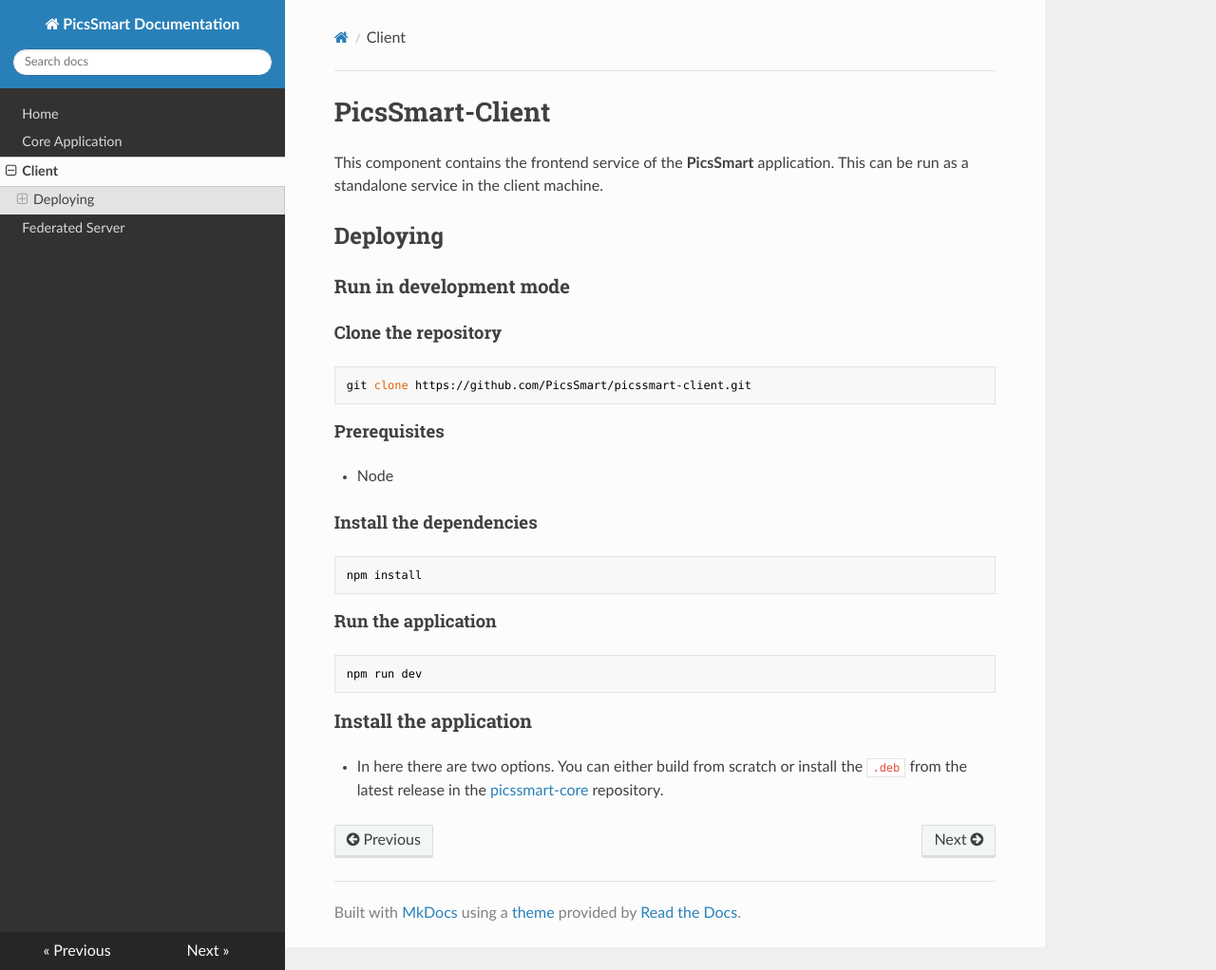
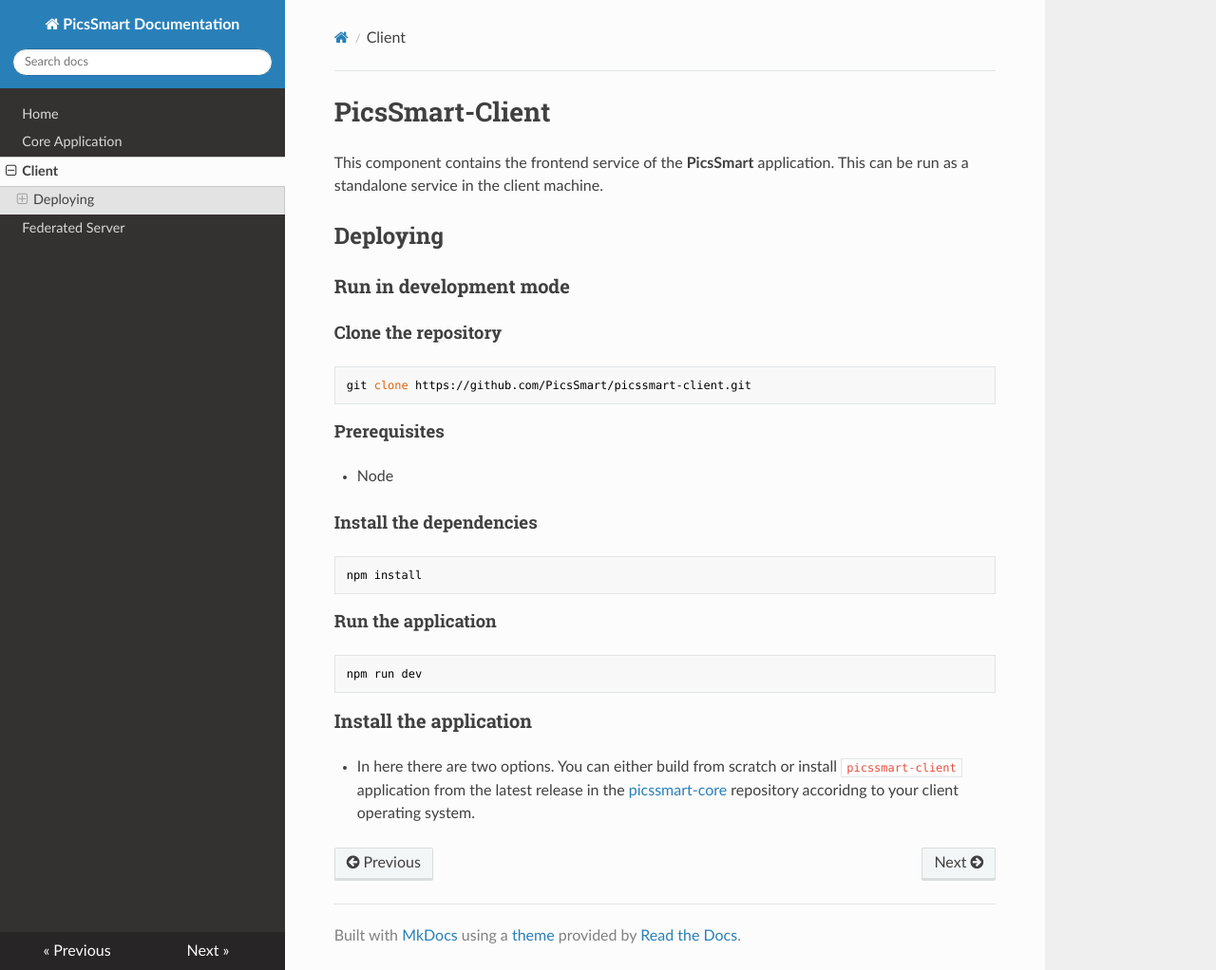
Before and after one commit to PicsSmart/picssmart-docs, an MkDocs documentation site: the page built from docs/client.md, in a window 1280 px wide and 1022 px high. Shown: the whole window at 95% size. Built offline with MkDocs 1.6.1, drawn with Linux system fonts in a browser that asks for light colours; nearby versions of some CDN libraries.

Commit message:
Update client installation instructions in docs

```diff
--- a/docs/client.md
+++ b/docs/client.md
@@ -30,4 +30,4 @@ npm run dev
 
 ### Install the application
 
-- In here there are two options. You can either build from scratch or install the `.deb` from the latest release in the [picssmart-core](https://github.com/PicsSmart/picssmart-core.git) repository.
+- In here there are two options. You can either build from scratch or install `picssmart-client` application from the latest release in the [picssmart-core](https://github.com/PicsSmart/picssmart-core.git) repository accoridng to your client operating system.
```
